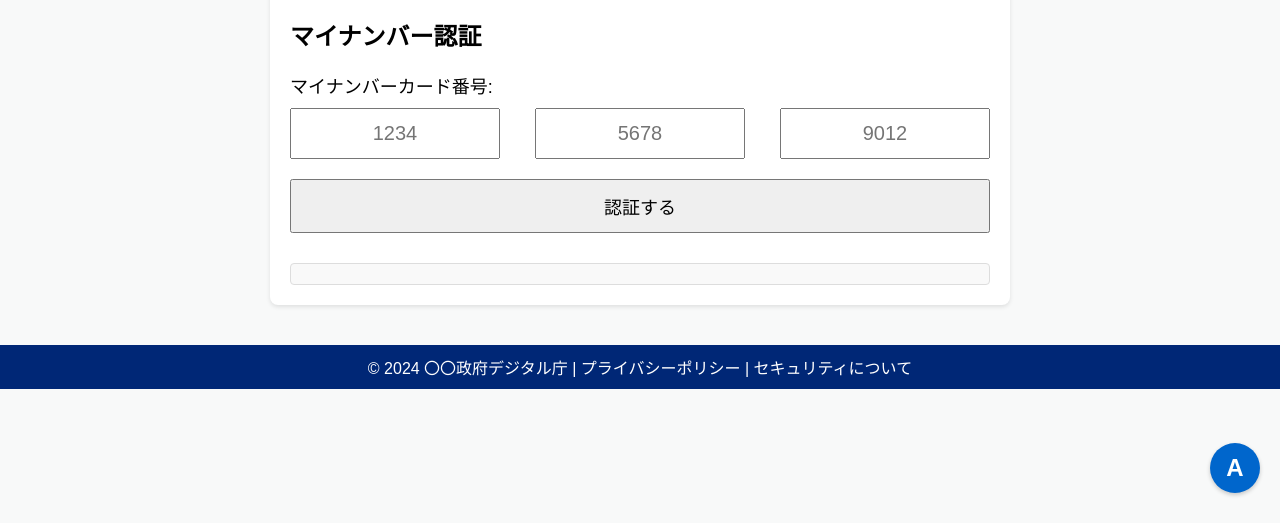
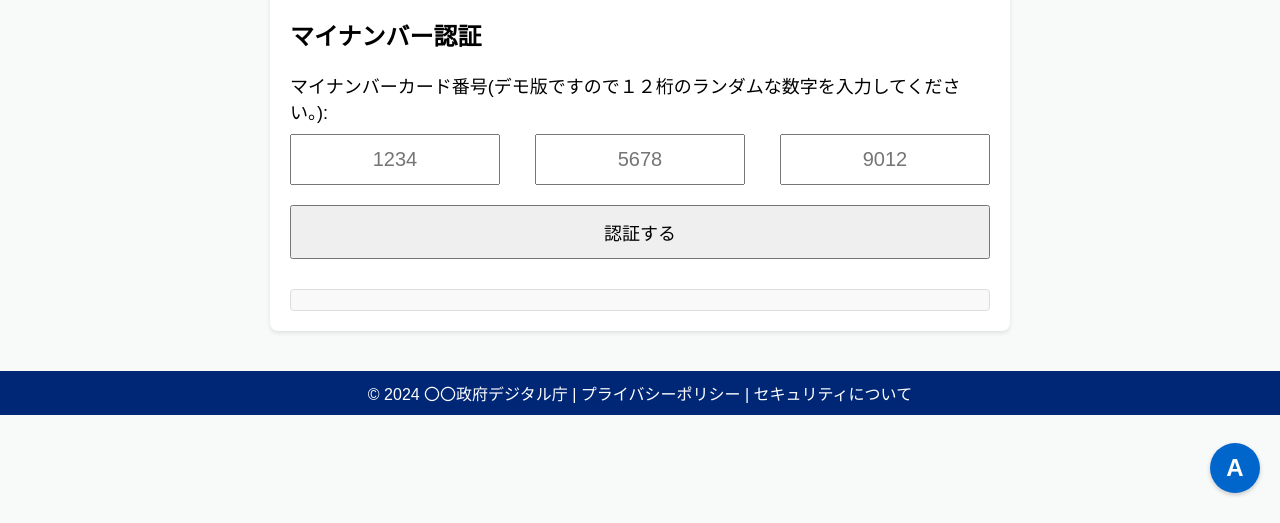
Before and after one commit to KaiWasabi/xPrivaxcy, a plain HTML site: page digitalvotingdemo/index.html in a window 1280 px wide. Shown: the part 277-800 px from the top of the page. Drawn offline with Linux system fonts and the light colour scheme.

Commit message:
Update index.html

```diff
--- a/digitalvotingdemo/index.html
+++ b/digitalvotingdemo/index.html
@@ -157,7 +157,7 @@
         <!-- マイナンバー入力セクション -->
         <form id="authForm">
             <h2>マイナンバー認証</h2>
-            <label for="myNumber">マイナンバーカード番号:</label>
+            <label for="myNumber">マイナンバーカード番号(デモ版ですので１２桁のランダムな数字を入力してください。):</label>
             <div class="number-input">
                 <input type="text" id="myNumber1" maxlength="4" oninput="moveToNext(this, 'myNumber2')" placeholder="1234" required>
                 <input type="text" id="myNumber2" maxlength="4" oninput="moveToNext(this, 'myNumber3')" placeholder="5678" required>
```
